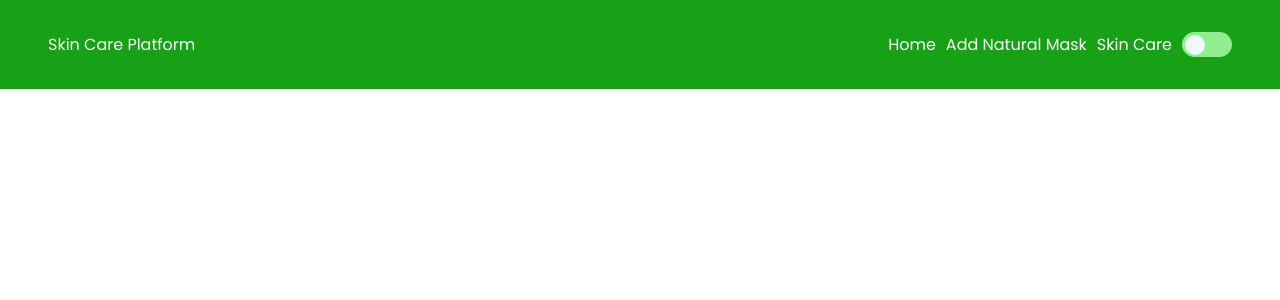
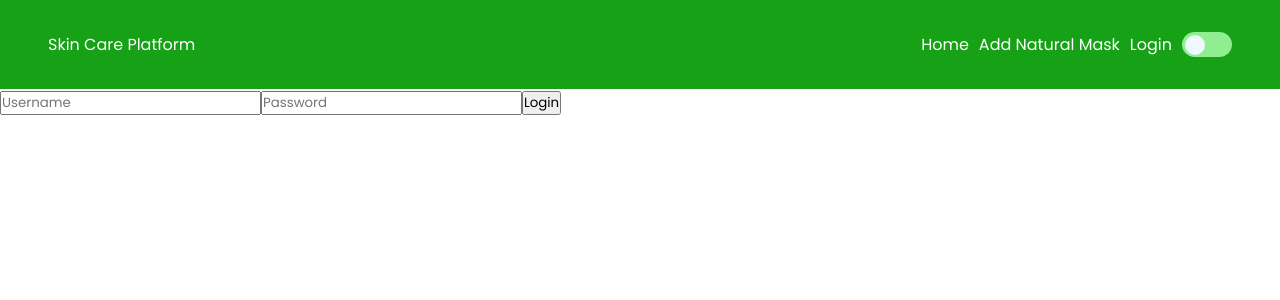
Before and after one commit to cerendn/Uygulama, a React (Vite) app in the folder my-project/: page /login in a window 1280 px wide. Shown: the top 300 px of the page. Built offline with nearby package versions, Linux system fonts and the light colour scheme; data requests are answered from the project's data file.

Commit message:
login,service,useNavigate

```diff
--- a/my-project/src/App.jsx
+++ b/my-project/src/App.jsx
@@ -2,17 +2,19 @@ import "./App.css";
 import Header from "./components/Header";
 import Home from "./components/Home";
 import NewRecipeForm from "./components/NewRecipeForm";
-import RecipeList from "./components/RecipeList";
 import { useContext } from "react";
 import { ThemeContex } from "./context/ThemeContext";
 import { ApiContextProvider } from "./context/ApiContext";
 import { BrowserRouter as Router, Routes, Route } from "react-router-dom";
+import Login from "./components/Login";
+import { AuthProvider } from "./context/AuthContext";
 
 function App() {
   const { theme } = useContext(ThemeContex);
 
   return (
     <>
+      <AuthProvider>
         <Router>
           <div className={`app ${theme}`}>
             <Header />
@@ -20,11 +22,12 @@ function App() {
               <Routes>
                 <Route path="/" element={<Home />} />
                 <Route path="/new-recipe" element={<NewRecipeForm />} />
-              <Route path="/recipes" element={<RecipeList />} />
+                <Route path="/login" element={<Login />} />
               </Routes>
             </ApiContextProvider>
           </div>
         </Router>
+      </AuthProvider>
     </>
   );
 }
--- a/my-project/src/components/Header.jsx
+++ b/my-project/src/components/Header.jsx
@@ -32,7 +32,7 @@ const Header = () => {
             <Link to={"/new-recipe"}>Add Natural Mask</Link>
           </li>
           <li>
-            <Link to={"/recipes"}>Skin Care</Link>
+            <Link to={"/login"}>Login</Link>
           </li>
           <ThemeSlider />
         </ul>
--- a/my-project/src/components/Home.jsx
+++ b/my-project/src/components/Home.jsx
@@ -1,10 +1,12 @@
 import React from "react";
+import RecipeList from "./RecipeList";
 
 const Home = () => {
   return (
     <div className="home">
       <h2>Welcome to do Natural Mask Skin Care Sharing Platform</h2>
       {/* <p>Find and Share the best mask recipe</p> */}
+      <RecipeList />
     </div>
   );
 };
--- /dev/null
+++ b/my-project/src/components/Login.jsx
@@ -0,0 +1,44 @@
+import React, { useContext, useState } from "react";
+import { AuthContext } from "../context/AuthContext";
+import { useNavigate } from "react-router-dom";
+
+const Login = () => {
+  const [username, setUsername] = useState("");
+  const [password, setPassword] = useState("");
+
+  const { login } = useContext(AuthContext);
+
+  const navigate = useNavigate();
+
+  const handleLogin = async (event) => {
+    event.preventDefault();
+    try {
+      await login(username, login);
+      navigate("/");
+    } catch (error) {
+      alert("Login failed");
+    }
+  };
+
+  return (
+    <div>
+      <form onSubmit={handleLogin}>
+        <input
+          type="text"
+          placeholder="Username"
+          value={username}
+          onChange={(e) => setUsername(e.target.value)}
+        />
+        <input
+          type="text"
+          placeholder="Password"
+          value={password}
+          onChange={(e) => setPassword(e.target.value)}
+        />
+        <button type="submit">Login</button>
+      </form>
+    </div>
+  );
+};
+
+export default Login;
--- /dev/null
+++ b/my-project/src/context/AuthContext.jsx
@@ -0,0 +1,32 @@
+import { createContext } from "react";
+import AuthService from "../services/AuthServise";
+import React, { useState } from "react";
+
+export const AuthContext = createContext();
+
+export const AuthProvider = ({ children }) => {
+  const [isAuthenticated, setIsAuthenticated] = useState(false);
+
+  //mock login func (programda calısacak olan)
+  const login = async (username, password) => {
+    try {
+      await AuthService.login(username, password);
+      setIsAuthenticated(true);
+      return true;
+    } catch (error) {
+      setIsAuthenticated(false);
+      return false;
+    }
+  };
+
+  const logout = () => {
+    AuthService.logout();
+    setIsAuthenticated(false);
+  };
+
+  return (
+    <AuthContext.Provider value={{ isAuthenticated, login, logout }}>
+      {children}
+    </AuthContext.Provider>
+  );
+};
--- /dev/null
+++ b/my-project/src/services/AuthServise.jsx
@@ -0,0 +1,26 @@
+//mock authentication service
+
+import Login from "../components/Login";
+//ilgili yerde calısacak(serviste calısacak)
+const AuthService = {
+  isAuthenticated: false,
+  login(username, password) {
+    //In a real app, you'd have API calls here.
+    //This is just a mockup,so we'll simulate async with a promise
+    return new Promise((resolve, reject) => {
+      setTimeout(() => {
+        if (username === "admin" && password === "password") {
+          this.isAuthenticated = true;
+          resolve();
+        } else {
+          reject();
+        }
+      }, 2000);
+    });
+  },
+  logout() {
+    this.isAuthenticated = false;
+  },
+};
+
+export default AuthService;
```
Lines whose indentation alone changed are shown as unchanged.
